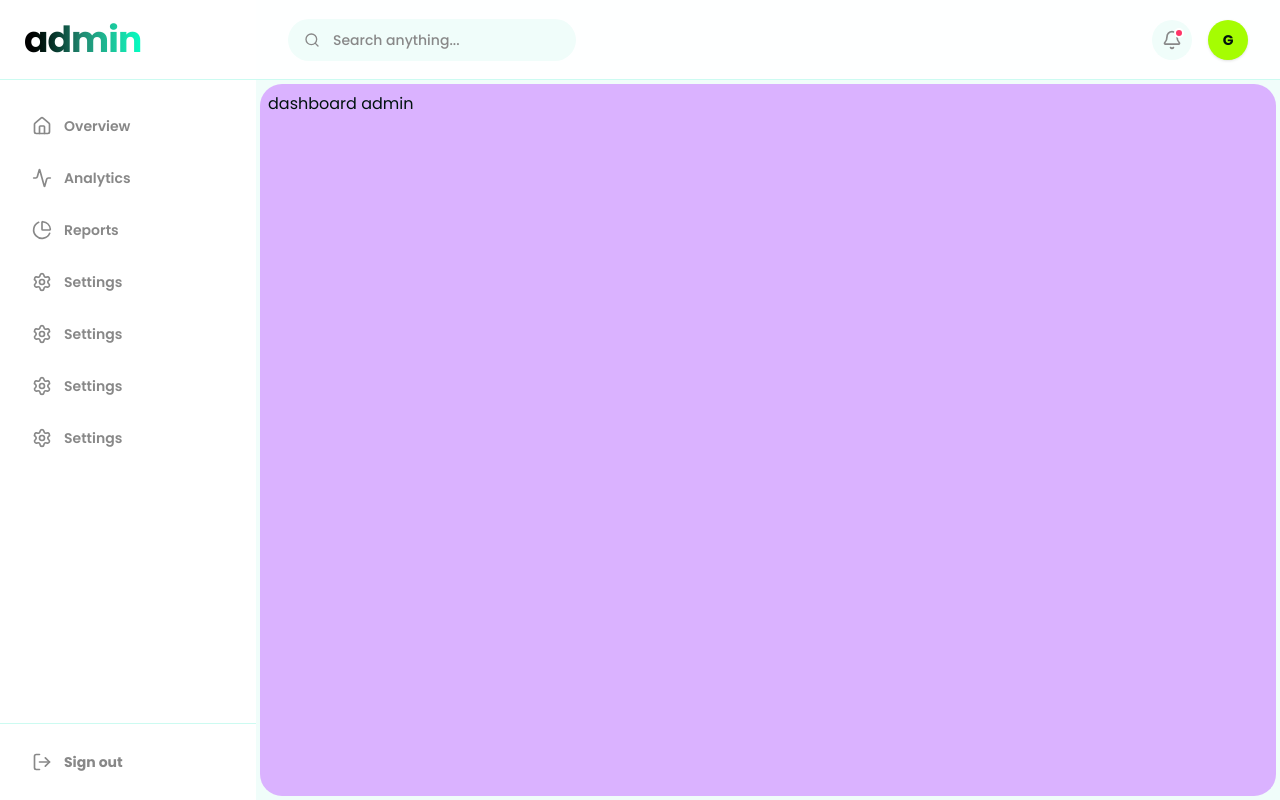
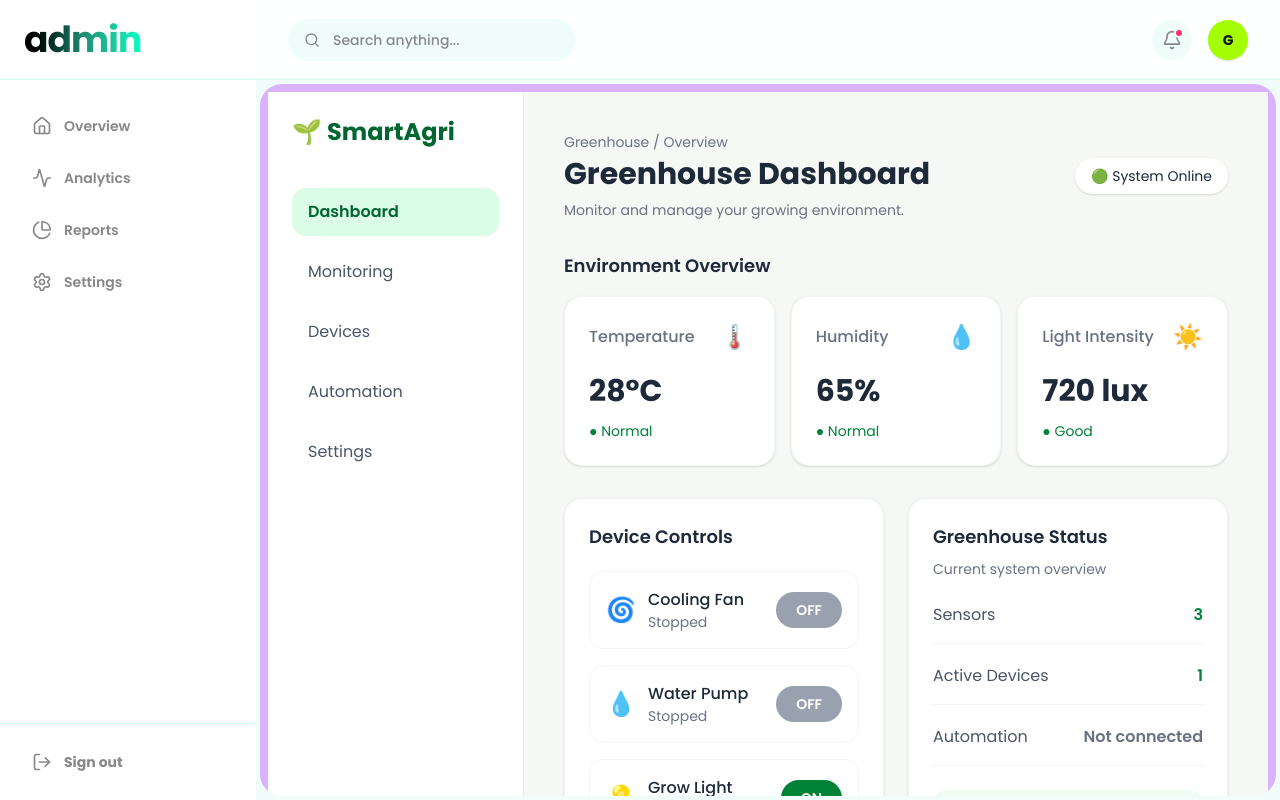
Before and after one commit to Gnanesh09/agritech, a Next.js app in the folder web/: page /admin/dashboard in a window 1280 px wide. Built offline with nearby package versions, Linux system fonts and the light colour scheme; no server answers.

Commit message:
fix: update API URL to use port 5000 for local development

```diff
--- a/web/app/(admin)/admin/dashboard/page.tsx
+++ b/web/app/(admin)/admin/dashboard/page.tsx
@@ -1,7 +1,162 @@
-import React from "react";
 
-const page = () => {
-  return <div>dashboard admin</div>;
-};
+"use client";
 
-export default page;
+import { useState } from "react";
+
+export default function Dashboard() {
+  const [fan, setFan] = useState(false);
+  const [pump, setPump] = useState(false);
+  const [light, setLight] = useState(true);
+
+  const sensors = [
+    { name: "Temperature", value: "28°C", icon: "🌡️", status: "Normal" },
+    { name: "Humidity", value: "65%", icon: "💧", status: "Normal" },
+    { name: "Light Intensity", value: "720 lux", icon: "☀️", status: "Good" },
+  ];
+
+  const devices = [
+    { name: "Cooling Fan", value: fan, setter: setFan, icon: "🌀" },
+    { name: "Water Pump", value: pump, setter: setPump, icon: "💧" },
+    { name: "Grow Light", value: light, setter: setLight, icon: "💡" },
+  ];
+
+  return (
+    <div className="min-h-screen bg-[#f5f8f4] text-gray-800">
+      <div className="flex min-h-screen">
+        <aside className="hidden w-64 shrink-0 border-r border-gray-200 bg-white p-6 md:block">
+          <h1 className="mb-10 text-2xl font-bold text-green-800">
+            🌱 SmartAgri
+          </h1>
+
+          <nav className="space-y-3">
+            {["Dashboard", "Monitoring", "Devices", "Automation", "Settings"].map(
+              (item, index) => (
+                <div
+                  key={item}
+                  className={`rounded-xl px-4 py-3 ${
+                    index === 0
+                      ? "bg-green-100 font-semibold text-green-800"
+                      : "text-gray-600"
+                  }`}
+                >
+                  {item}
+                </div>
+              )
+            )}
+          </nav>
+        </aside>
+
+        <main className="min-w-0 flex-1 p-5 md:p-10">
+          <header className="mb-8 flex flex-wrap items-center justify-between gap-4">
+            <div>
+              <p className="text-sm text-gray-500">Greenhouse / Overview</p>
+              <h2 className="mt-1 text-2xl font-bold md:text-3xl">
+                Greenhouse Dashboard
+              </h2>
+              <p className="mt-2 text-sm text-gray-500">
+                Monitor and manage your growing environment.
+              </p>
+            </div>
+
+            <div className="rounded-full bg-white px-4 py-2 text-sm shadow-sm">
+              🟢 System Online
+            </div>
+          </header>
+
+          <section className="mb-8">
+            <h3 className="mb-4 text-lg font-semibold">Environment Overview</h3>
+
+            <div className="grid grid-cols-1 gap-4 sm:grid-cols-2 xl:grid-cols-3">
+              {sensors.map((sensor) => (
+                <div
+                  key={sensor.name}
+                  className="rounded-2xl border border-gray-100 bg-white p-6 shadow-sm"
+                >
+                  <div className="flex items-center justify-between">
+                    <p className="font-medium text-gray-500">{sensor.name}</p>
+                    <span className="text-2xl">{sensor.icon}</span>
+                  </div>
+
+                  <p className="mt-5 text-3xl font-bold">{sensor.value}</p>
+                  <p className="mt-3 text-sm text-green-700">
+                    ● {sensor.status}
+                  </p>
+                </div>
+              ))}
+            </div>
+          </section>
+
+          <section className="grid grid-cols-1 gap-6 xl:grid-cols-2">
+            <div className="rounded-2xl border border-gray-100 bg-white p-6 shadow-sm">
+              <h3 className="mb-5 text-lg font-semibold">Device Controls</h3>
+
+              <div className="space-y-4">
+                {devices.map((device) => (
+                  <div
+                    key={device.name}
+                    className="flex items-center justify-between gap-3 rounded-xl border border-gray-100 p-4"
+                  >
+                    <div className="flex items-center gap-3">
+                      <span className="text-2xl">{device.icon}</span>
+                      <div>
+                        <p className="font-medium">{device.name}</p>
+                        <p className="text-sm text-gray-500">
+                          {device.value ? "Running" : "Stopped"}
+                        </p>
+                      </div>
+                    </div>
+
+                    <button
+                      onClick={() => device.setter(!device.value)}
+                      className={`rounded-full px-5 py-2 text-sm font-semibold text-white transition ${
+                        device.value ? "bg-green-700" : "bg-gray-400"
+                      }`}
+                    >
+                      {device.value ? "ON" : "OFF"}
+                    </button>
+                  </div>
+                ))}
+              </div>
+            </div>
+
+            <div className="rounded-2xl border border-gray-100 bg-white p-6 shadow-sm">
+              <h3 className="mb-2 text-lg font-semibold">
+                Greenhouse Status
+              </h3>
+              <p className="mb-6 text-sm text-gray-500">
+                Current system overview
+              </p>
+
+              <div className="space-y-5">
+                {[
+                  ["Sensors", "3", "green"],
+                  ["Active Devices", String([fan, pump, light].filter(Boolean).length), "green"],
+                  ["Automation", "Not connected", "gray"],
+                ].map(([label, value, color]) => (
+                  <div
+                    key={label}
+                    className="flex items-center justify-between border-b border-gray-100 pb-4"
+                  >
+                    <span className="text-gray-600">{label}</span>
+                    <span
+                      className={`font-semibold ${
+                        color === "green" ? "text-green-700" : "text-gray-500"
+                      }`}
+                    >
+                      {value}
+                    </span>
+                  </div>
+                ))}
+              </div>
+
+              <div className="mt-6 rounded-xl bg-green-50 p-4 text-sm leading-6 text-green-900">
+                Your dashboard is ready for sensor and device integration.
+                Current readings are sample data.
+              </div>
+            </div>
+          </section>
+        </main>
+      </div>
+    </div>
+  );
+}
--- a/web/app/(admin)/admin/layout.tsx
+++ b/web/app/(admin)/admin/layout.tsx
@@ -1,3 +1,4 @@
+
 "use client";
 
 import { useState } from "react";
@@ -12,10 +13,8 @@ import {
   Search,
   Bell,
   Menu,
-  Command,
   User,
 } from "lucide-react";
-import api from "../../lib/axios";
 import { toast } from "../../../components/ui/toast";
 
 import {
@@ -40,21 +39,15 @@ export default function HomeLayout({
 
   const handleLogout = async () => {
     try {
-      // 1. Call the Server Action
-      const result = await logoutServerAction();
+      await logoutServerAction();
 
-      // 2. Show Success
       toast.add({
         title: "Logged out successfully",
         description: "See you next time!",
         type: "success",
       });
 
-      // 3. Clear any frontend state (if you have Context/Zustand)
-      // setAccessToken(null);
-
-      // 4. Safely Redirect
-      router.refresh(); // Forces Next.js to realize the cookie is gone
+      router.refresh();
       router.push("/login");
     } catch (error) {
       console.error("Logout Error Details:", error);
@@ -71,9 +64,6 @@ export default function HomeLayout({
     { name: "Analytics", href: "/home/analytics", icon: Activity },
     { name: "Reports", href: "/home/reports", icon: PieChart },
     { name: "Settings", href: "/home/settings", icon: Settings },
-    { name: "Settings", href: "/home/settings", icon: Settings },
-    { name: "Settings", href: "/home/settings", icon: Settings },
-    { name: "Settings", href: "/home/settings", icon: Settings },
   ];
 
   return (
@@ -88,7 +78,7 @@ export default function HomeLayout({
       <aside
         className={`
         fixed lg:static inset-y-0 left-0 z-50
-        w-64 bg-surface  flex flex-col transition-transform duration-300 ease-in-out
+        w-64 bg-surface flex flex-col transition-transform duration-300 ease-in-out
         ${
           isSidebarOpen ? "translate-x-0" : "-translate-x-full lg:translate-x-0"
         }
@@ -102,14 +92,16 @@ export default function HomeLayout({
           </div>
         </div>
 
-        <nav className="flex-1 px-4 py-6  space-y-2 overflow-y-auto">
+        <nav className="flex-1 px-4 py-6 space-y-2 overflow-y-auto">
           {navItems.map((item) => {
             const isActive = pathname === item.href;
             const Icon = item.icon;
+
             return (
               <Link
-                key={item.name}
+                key={item.href}
                 href={item.href}
+                onClick={() => setIsSidebarOpen(false)}
                 className={`
                   flex items-center gap-3 px-4 py-3 rounded-es-2xl text-sm font-semibold transition-all
                   ${
--- a/web/app/actions/auth.ts
+++ b/web/app/actions/auth.ts
@@ -4,7 +4,7 @@
 import { cookies } from "next/headers";
 
 const apiUrl =
-  process.env.NEXT_PUBLIC_API_URL || "http://localhost:3000";
+  process.env.NEXT_PUBLIC_API_URL || "http://localhost:5000";
 
 /**
  * LOGIN
```
